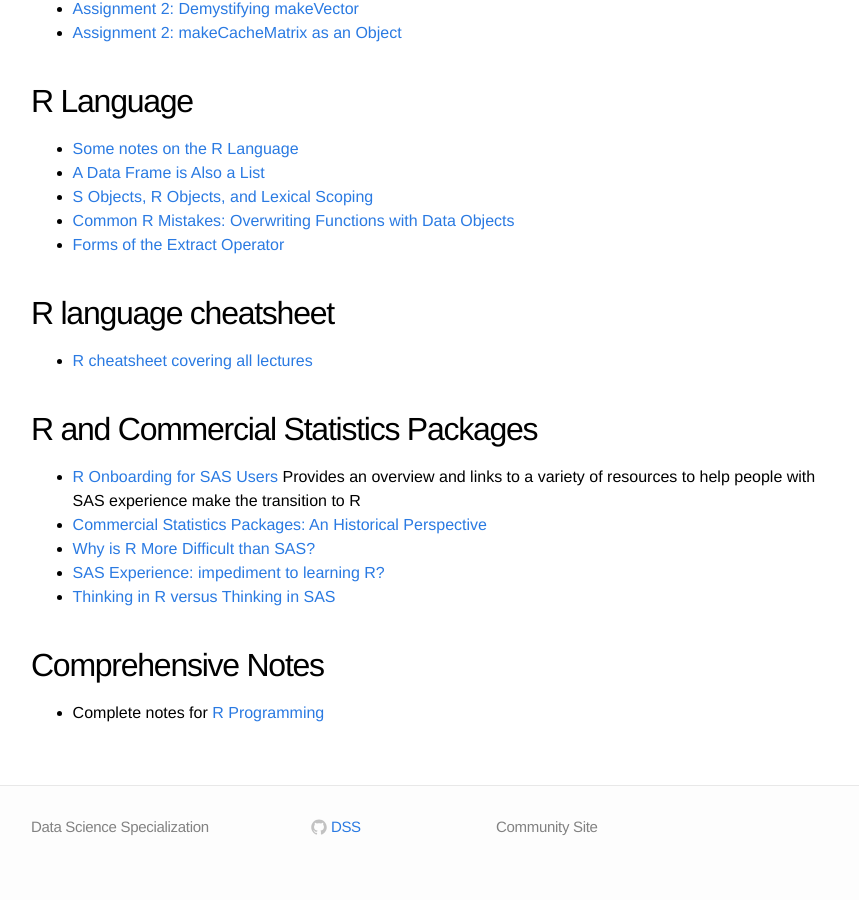
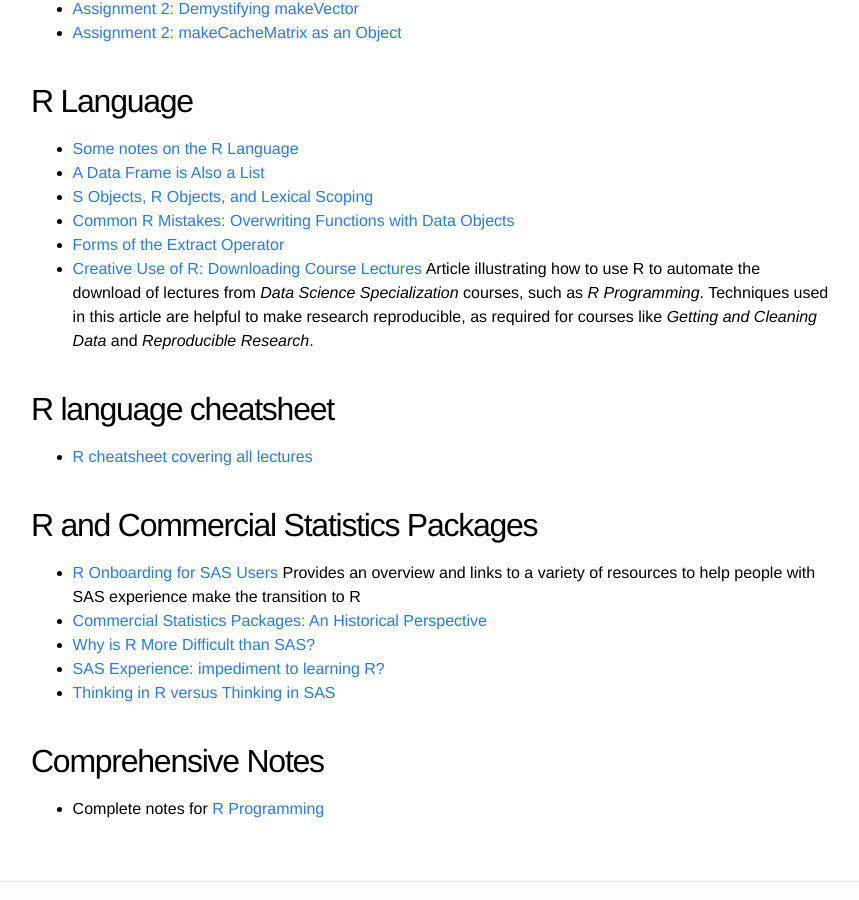
Before and after one commit to DataScienceSpecialization/DataScienceSpecialization.github.io, a Jekyll site: the page built from rprog.md, in a window 1280 px wide and 900 px high, scrolled down 506 px. Shown: the whole window, without its empty margins (209-1068 px from the left). Built offline with Jekyll 4.4.1, drawn with Linux system fonts in a browser that asks for light colours.

Commit message:
Add article illustrating how to use R to download lecture videos.

```diff
--- a/rprog.md
+++ b/rprog.md
@@ -27,6 +27,7 @@
 - [S Objects, R Objects, and Lexical Scoping](https://github.com/lgreski/datasciencectacontent/blob/master/markdown/rprog-lexicalScoping.md)
 - [Common R Mistakes: Overwriting Functions with Data Objects](https://github.com/lgreski/datasciencectacontent/blob/master/markdown/rprog-overwritingRFunctions.md)
 - [Forms of the Extract Operator](https://github.com/lgreski/datasciencectacontent/blob/master/markdown/rprog-extractOperator.md)
+- [Creative Use of R: Downloading Course Lectures](https://github.com/lgreski/datasciencectacontent/blob/master/markdown/rprog-downloadingLectures.md) Article illustrating how to use R to automate the download of lectures from *Data Science Specialization* courses, such as *R Programming*. Techniques used in this article are helpful to make research reproducible, as required for courses like *Getting and Cleaning Data* and *Reproducible Research*.
 
 
 ## R language cheatsheet
```
